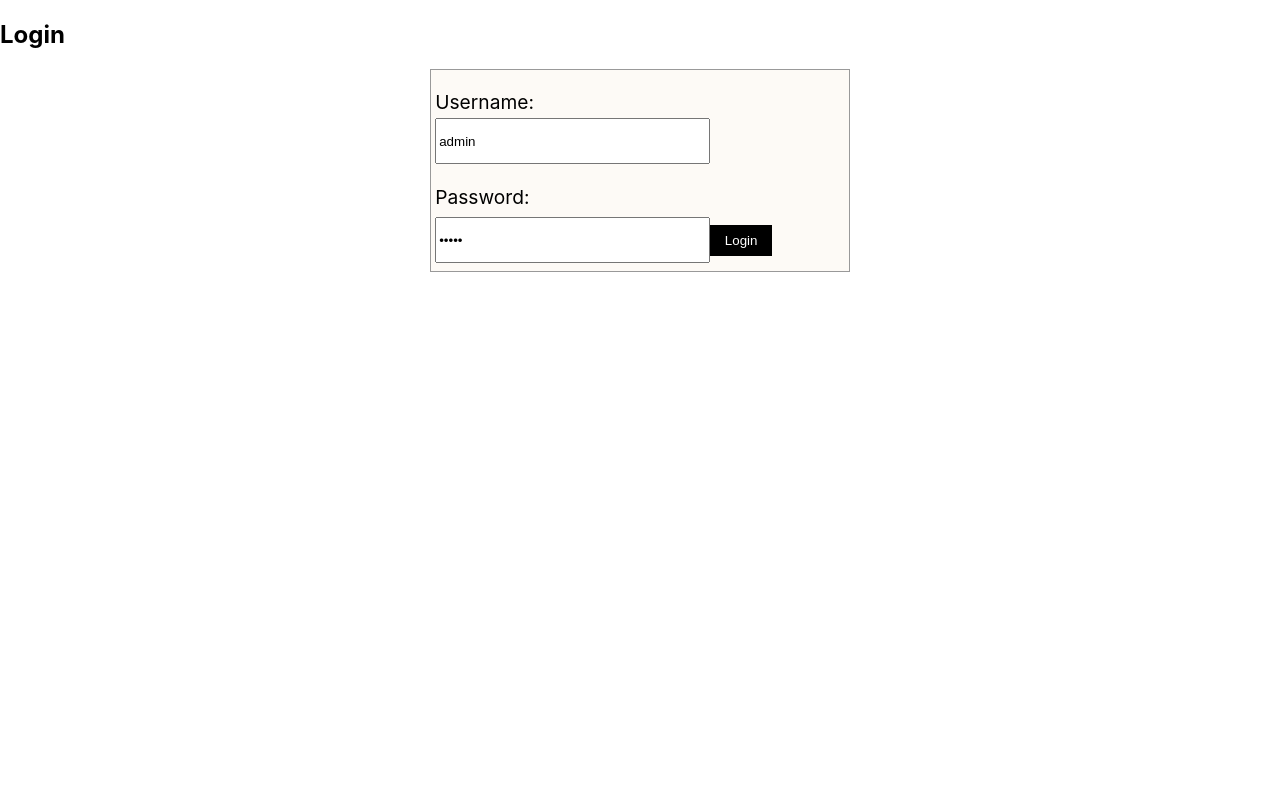
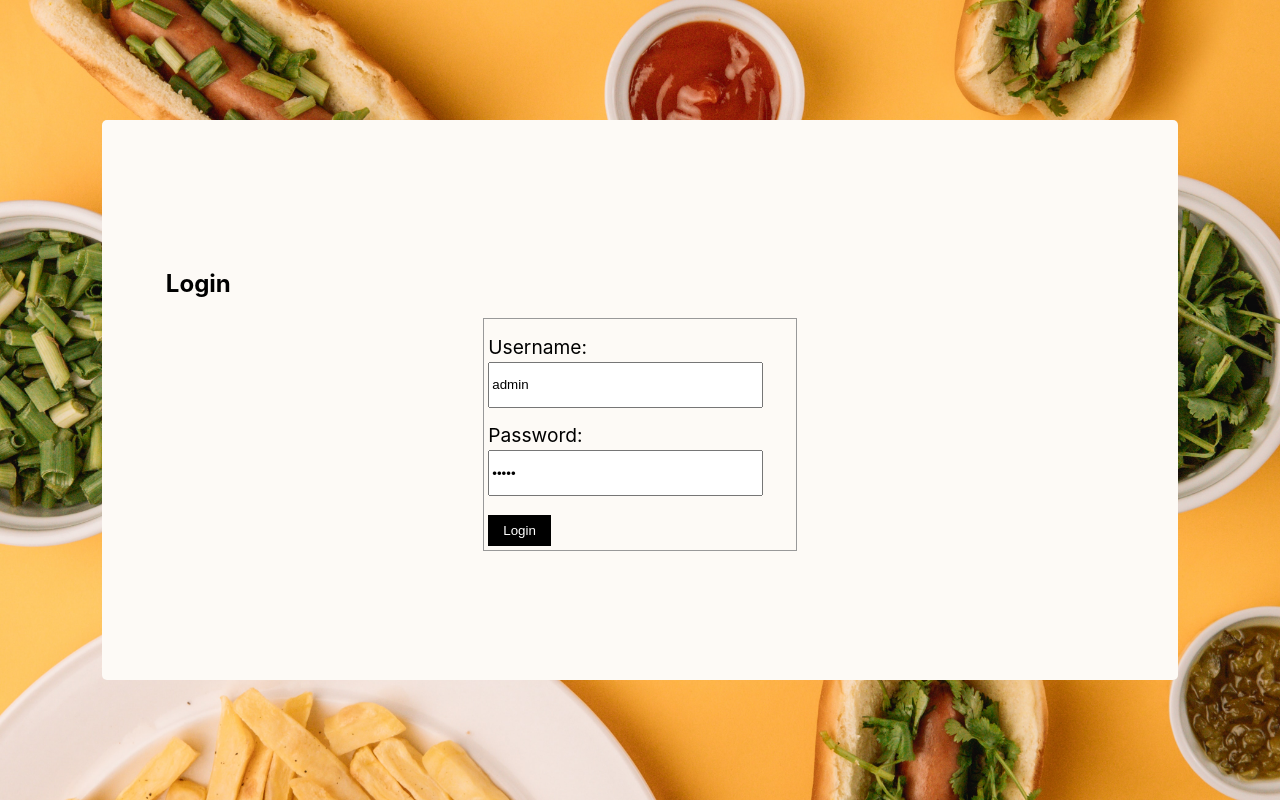
Before and after one commit to Lambda-Secret-Family-Recipes-5/client, a React (Create React App) app: page /login in a window 1280 px wide. Built offline with nearby package versions, Linux system fonts and the light colour scheme.

Commit message:
Rerouted login and signup to splash

```diff
--- a/src/App.js
+++ b/src/App.js
@@ -2,8 +2,6 @@ import React from 'react'
 import { Switch, Route, Link } from 'react-router-dom'
 
 import Splash from './components/Splash'
-import Login from './components/Login'
-import Signup from './components/Signup'
 import Dashboard from './components/Dashboard'
 import AddRecipe from './components/AddRecipe'
 
@@ -11,11 +9,9 @@ function App() {
   return (
     <div className="App">
       <Switch>
-        <Route exact path='/' component={Splash} />
-        <Route exact path='/login' component={Login} />
-        <Route exact path='/signup' component={Signup} />
+        <Route path='/addrecipe' component={AddRecipe} />
         <Route path='/recipes' component={Dashboard} />
-        <Route path='/addrecipe' component={AddRecipe} />
+        <Route path='/' component={Splash} />
       </Switch>
     </div>
   );
--- a/src/components/Splash.js
+++ b/src/components/Splash.js
@@ -1,8 +1,10 @@
 import React from 'react';
-import { Link } from 'react-router-dom';
+import { Link, Switch, Route } from 'react-router-dom';
 import styled from "styled-components";
 import bgImage from "../Assets/ball-park.jpg";
 import logo from "../Assets/Logo.png";
+import Login from "./Login";
+import Signup from "./Signup";
 
 const SplashContainer = styled.div`
   background-image: url(${bgImage});
@@ -15,7 +17,7 @@ const SplashContainer = styled.div`
 `;
 
 const SplashCard = styled.div`
-  background: #eff3f1;
+  background: #fdfaf6;
   padding: 0 5%;
   height: 70vh;
   display: flex;
@@ -50,13 +52,13 @@ const SplashLink = styled(Link)`
   font-size: 1.4rem;
   font-weight: 600;
   padding: 1rem;
-  background: #f6fbfb;
+  background: white;
   text-align: center;
   text-decoration: none;
   border-radius: 3px;
   color: black;
   margin-bottom: 3%;
-  box-shadow: 3px 2px 5px #5f6b5e;
+  box-shadow: 3px 2px 5px #5c5b59;
   &:hover {
     background: black;
     color: #f6fbfb;
@@ -73,16 +75,28 @@ const SplashLogo = styled.img`
   width: 10%;
 `;
 
+const SplashMain = () => {
+  return (
+    <>
+    <SplashLogo src={logo}/>
+    <SplashHeadline>Secret Recipes</SplashHeadline>
+              <LinkContainer>
+                <SplashLink to="/signup">Sign Up</SplashLink>
+                <SplashLink to="/login">Login</SplashLink>
+    </LinkContainer>
+    </>
+  );
+};
+
 export default function Splash() {
   return (
-    <SplashContainer className='splash' role="img" aria-label="A background image of askew papers by Brandi Redd">
+    <SplashContainer className='splash' role="img" aria-label="A background of hot dogs">
       <SplashCard>
-        <SplashLogo src={logo}/>
-        <SplashHeadline>Secret Recipes</SplashHeadline>
-        <LinkContainer>
-          <SplashLink to="/signup">Sign Up</SplashLink>
-          <SplashLink to="/login">Login</SplashLink>
-        </LinkContainer>
+        <Switch>
+          <Route exact path="/signup" component={Signup}/>
+          <Route exact path="/login" component={Login}/>
+          <Route exact path="/" component={SplashMain}/>
+        </Switch>
       </SplashCard>
     </SplashContainer>
   );
```
